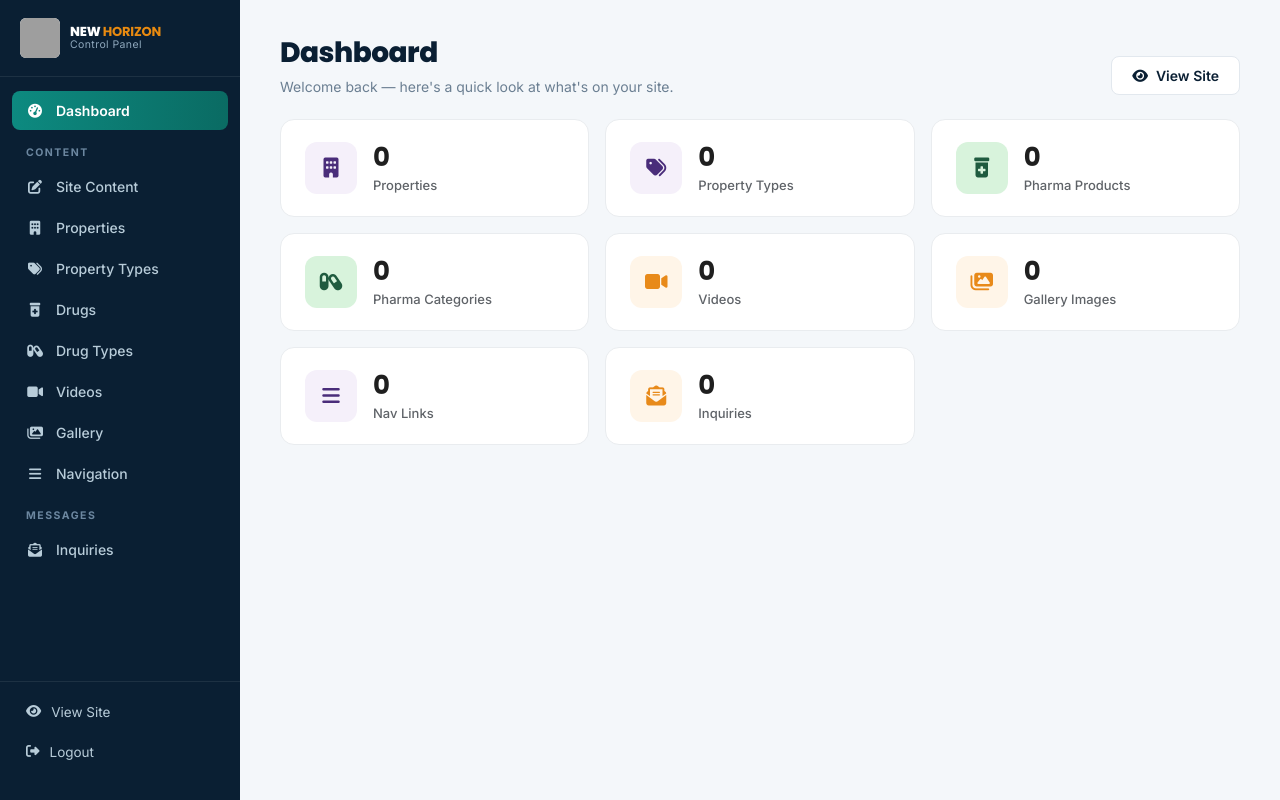
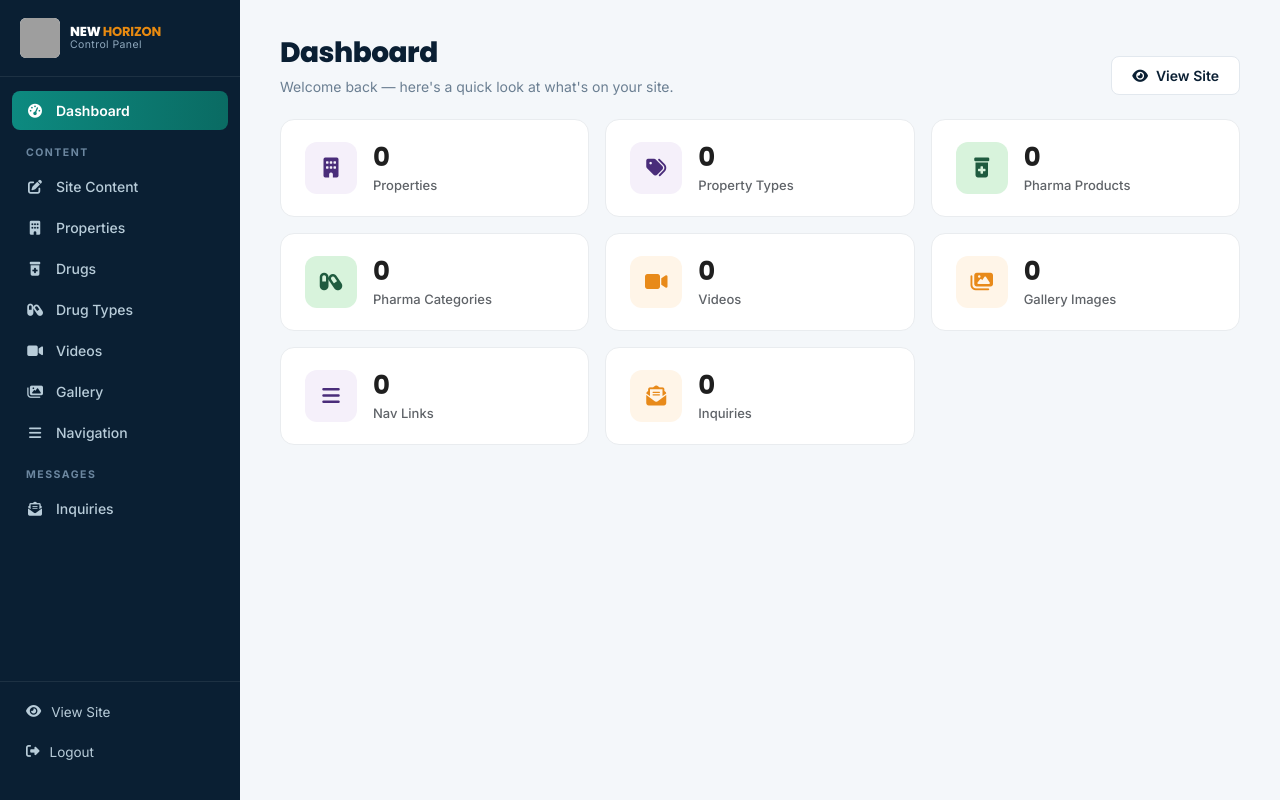
Before and after one commit to klinsmanagyekum334-bot/New-Horizon, a Flask app: page /update in a window 1280 px wide. Run offline with Flask 3, Linux system fonts and the light colour scheme; the visitor is signed in with stand-in values (Sample User, id 1); data that the repository does not hold is empty; grey boxes are pictures that could not be loaded.

Commit message:
Remove 'Property Types' link from base_update.html
Removed the link to 'Property Types' from the update template.

```diff
--- a/templates/update/base_update.html
+++ b/templates/update/base_update.html
@@ -50,12 +50,6 @@
        class="{% if request.endpoint and request.endpoint.startswith('update_project') and 'type' not in request.endpoint %}active{% endif %}">
       <i class="fa-solid fa-building"></i>
       <span>Properties</span>
-    </a>
-
-    <a href="{{ url_for('update_property_types') }}"
-       class="{% if request.endpoint and 'property_type' in request.endpoint %}active{% endif %}">
-      <i class="fa-solid fa-tags"></i>
-      <span>Property Types</span>
     </a>
 
     <a href="{{ url_for('update_drugs') }}"
```
